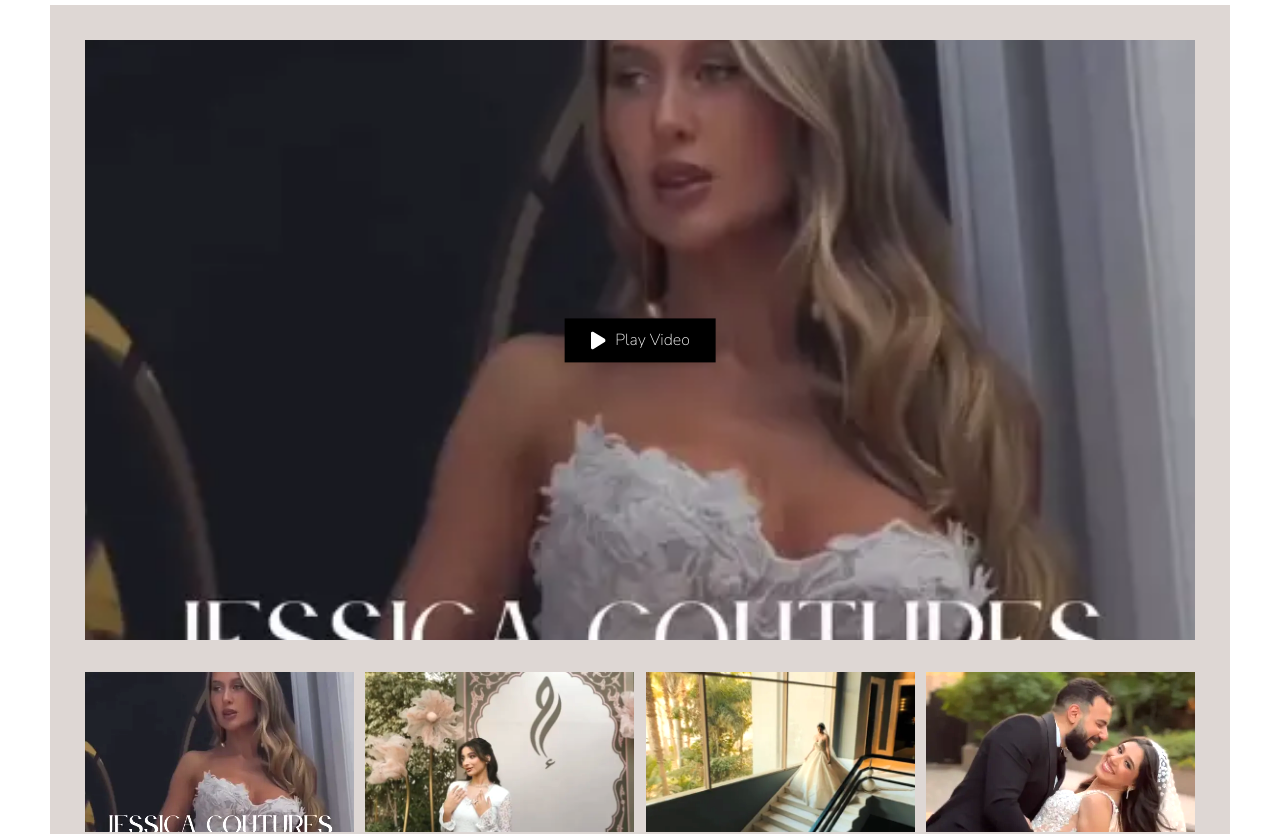
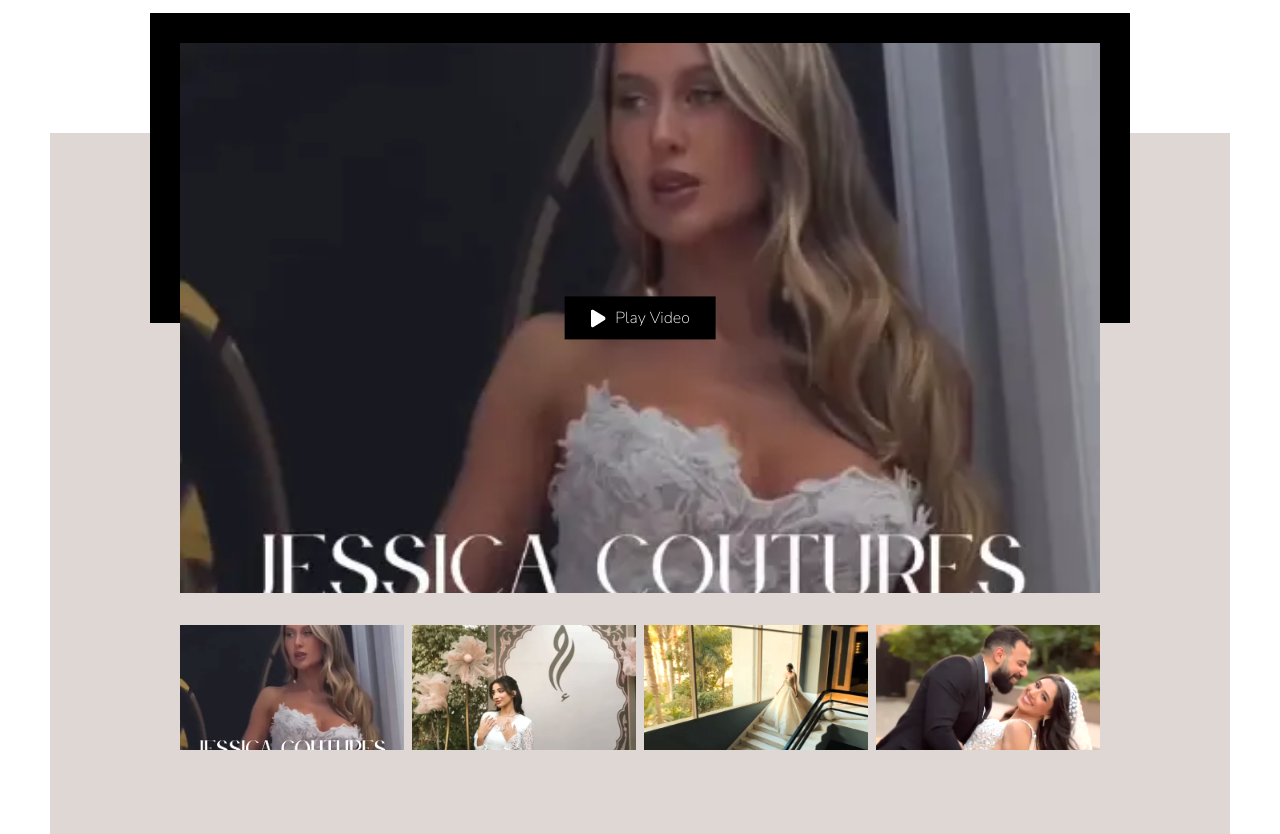
Before and after one commit to alaagonovo/BlingWedingTemplate, a Next.js app: page /vlogs in a window 1280 px wide. Shown: the part 1100-1934 px from the top of the page. Built offline with nearby package versions, Linux system fonts and the light colour scheme; a web font is replaced by a local one.

Commit message:
last changes in vlogs

```diff
--- a/src/components/ui/videoplayer/common.css
+++ b/src/components/ui/videoplayer/common.css
@@ -1,20 +1,21 @@
 .video_img_Container {
-  width: 100%;
+  width: 920px;
   margin: auto;
-  height: 600px;
+  height: 550px;
   position: relative;
   background-size: cover;
   background-position: center;
   background-repeat: no-repeat;
 }
 @media (max-width: 1220px) {
-  /* .video_img_Container {
+  .video_img_Container {
     width: 92%;
-  } */
+  }
 }
 @media (max-width: 620px) {
   .video_img_Container {
     position: relative;
     width: 100%;
+    height: 600px;
   }
 }
--- a/src/components/vlogs/myvlogs/MyVlogs.tsx
+++ b/src/components/vlogs/myvlogs/MyVlogs.tsx
@@ -22,7 +22,7 @@
     <section className={styles.main_vlog_section}>
       <MainTitle title="MY VLOG" />
       <div className={styles.second_pink}>
-        {/* <div className={styles.first_black}></div> */}
+        <div className={styles.first_black}></div>
         <div className={styles.video_Container} data-aos="zoom-in">
           {video_src ? (
             <VideoPlayer video_src={video_src} />
--- a/src/components/vlogs/myvlogs/myvlogs.module.css
+++ b/src/components/vlogs/myvlogs/myvlogs.module.css
@@ -3,11 +3,11 @@
   position: relative;
 }
 .video_Container {
-  width: 100%;
-  padding: 3%;
+  position: absolute;
+  top: -90px;
 }
 
-/* .first_black {
+.first_black {
   position: absolute;
   width: 980px;
   height: 310px;
@@ -16,20 +16,21 @@
   left: 50%;
   top: -120px;
   transform: translateX(-50%);
-} */
+}
 .second_pink {
   position: relative;
   width: 90%;
   min-width: 1180px;
+  height: 90vh;
   background-color: var(--color-light-pink);
-  margin: 2rem auto 2rem auto;
+  margin: 10rem auto 2rem auto;
   display: flex;
   flex-direction: column;
   justify-content: center;
   align-items: center;
 }
 .image_selected {
-  filter: brightness(0.5);
+  filter: brightness(0.6);
   transition: all 0.3s ease;
 }
 
@@ -38,14 +39,14 @@
   transition: all 0.3s ease;
 }
 .other_Videos {
-  width: 100%;
-  margin: 2rem auto 0 auto;
+  width: 920px;
+  margin: 2rem auto;
   display: flex;
-  gap: 1%;
+  gap: 8px;
 }
 .gallery_Item {
-  height: 160px;
-  width: 25%;
+  height: 125px;
+  width: 224px;
   cursor: pointer;
   position: relative;
 }
@@ -101,9 +102,9 @@
   .first_black {
     width: 90%;
   }
-  /* .video_Container {
+  .video_Container {
     width: 90%;
-  } */
+  }
   .other_Videos {
     width: 100%;
     justify-content: center;
@@ -134,7 +135,6 @@
   }
   .gallery_Item {
     width: 100%;
-    height: 125px;
   }
   .second_pink h2 {
     font-size: 1.5rem;
```
